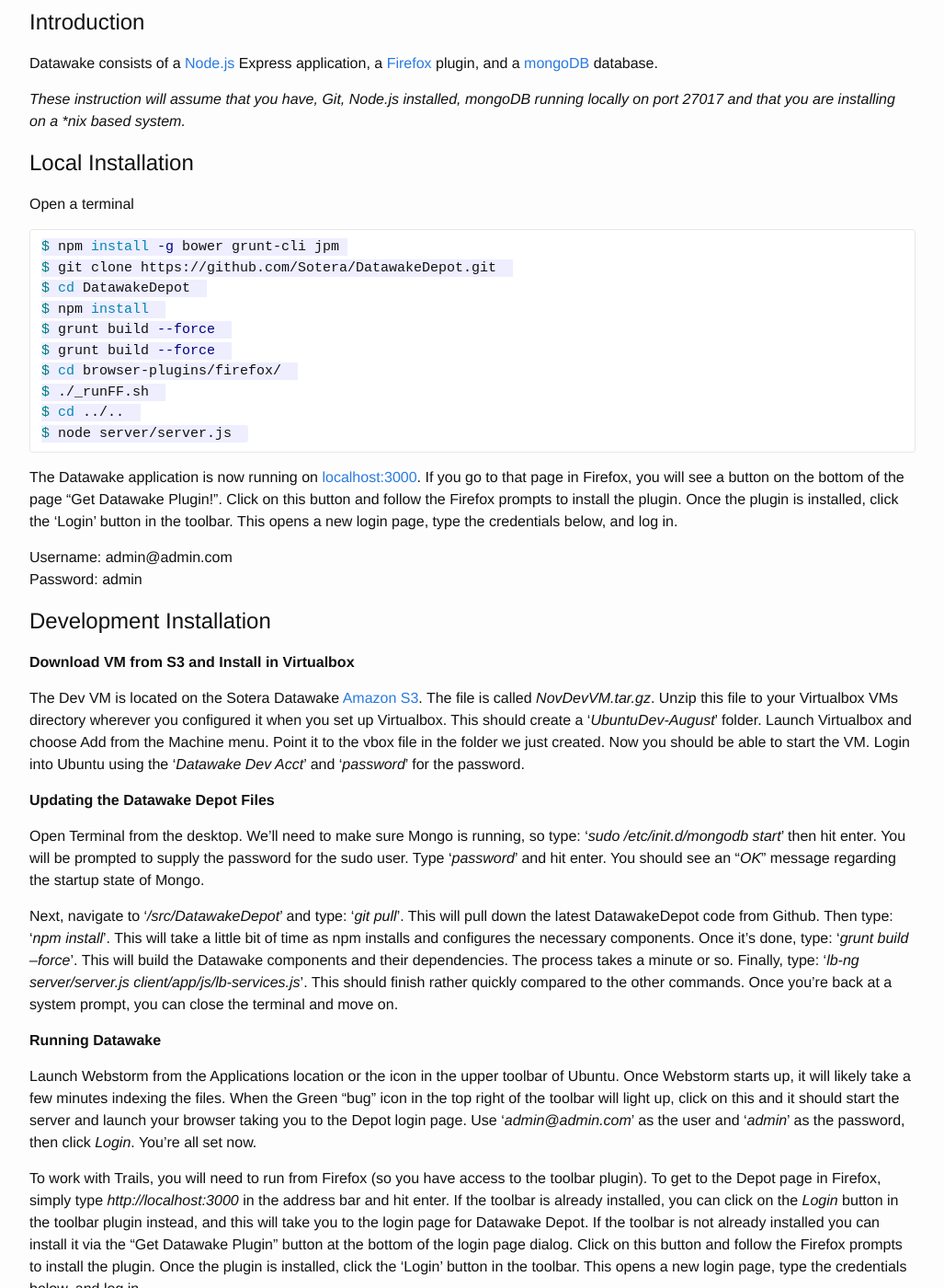
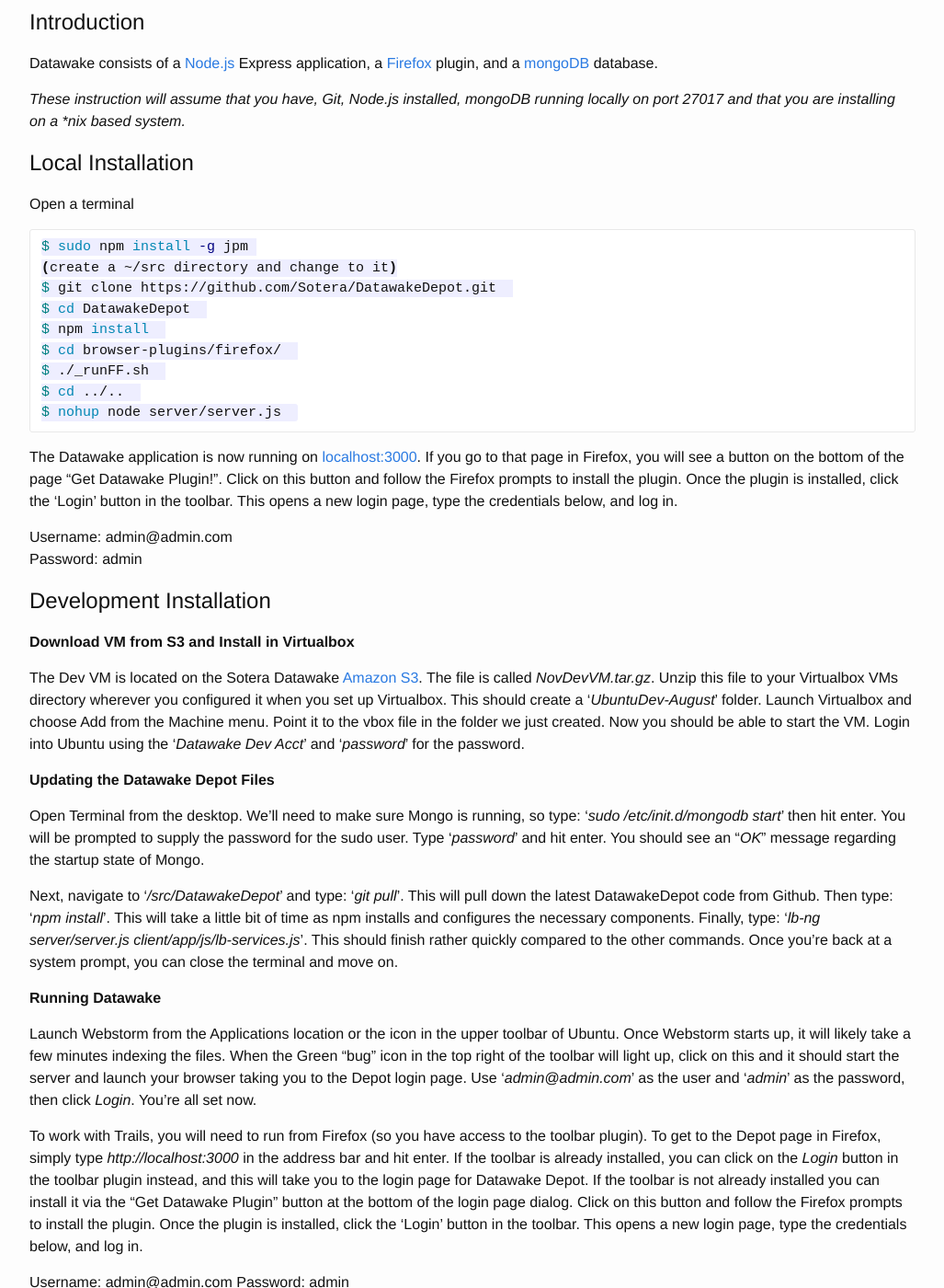
Before and after one commit to Sotera/Datawake, a Jekyll site: the page built from quickstart.md, in a window 1280 px wide and 1400 px high, scrolled down 311 px. Shown: the whole window at 92% size, without its empty margins (126-1153 px from the left). Built offline with Jekyll 4.4.1, drawn with Linux system fonts in a browser that asks for light colours; Markdown is read by kramdown in place of the engine named in the settings.

Commit message:
More minor updates to processes

````diff
--- a/quickstart.md
+++ b/quickstart.md
@@ -18,16 +18,15 @@
 Open a terminal
 
 ```bash
-$ npm install -g bower grunt-cli jpm
+$ sudo npm install -g jpm
+(create a ~/src directory and change to it)
 $ git clone https://github.com/Sotera/DatawakeDepot.git
 $ cd DatawakeDepot
 $ npm install
-$ grunt build --force
-$ grunt build --force
 $ cd browser-plugins/firefox/
 $ ./_runFF.sh
 $ cd ../..
-$ node server/server.js
+$ nohup node server/server.js
 ```
 
 The Datawake application is now running on [localhost:3000](http://localhost:3000). If you go to that page in Firefox, you will see a button on the bottom of the page "Get Datawake Plugin!". Click on this button and follow the Firefox prompts to install the plugin.  Once the plugin is installed, click the ‘Login’ button in the toolbar.  This opens a new login page, type the credentials below, and log in.
@@ -44,7 +43,7 @@
 
 Open Terminal from the desktop.  We’ll need to make sure Mongo is running, so type: ‘_sudo /etc/init.d/mongodb start_’ then hit enter.  You will be prompted to supply the password for the sudo user.  Type ‘_password_’ and hit enter.  You should see an “_OK_” message regarding the startup state of Mongo.
 
-Next, navigate to ‘_/src/DatawakeDepot_’ and type: ‘_git pull_’.  This will pull down the latest DatawakeDepot code from Github.  Then type: ‘_npm install_’.  This will take a little bit of time as npm installs and configures the necessary components.  Once it’s done, type: ‘_grunt build --force_’.  This will build the Datawake components and their dependencies.  The process takes a minute or so.  Finally, type: ‘_lb-ng server/server.js client/app/js/lb-services.js_’.  This should finish rather quickly compared to the other commands.  Once you’re back at a system prompt, you can close the terminal and move on.
+Next, navigate to ‘_/src/DatawakeDepot_’ and type: ‘_git pull_’.  This will pull down the latest DatawakeDepot code from Github.  Then type: ‘_npm install_’.  This will take a little bit of time as npm installs and configures the necessary components.  Finally, type: ‘_lb-ng server/server.js client/app/js/lb-services.js_’.  This should finish rather quickly compared to the other commands.  Once you’re back at a system prompt, you can close the terminal and move on.
 
 __Running Datawake__
 
````
